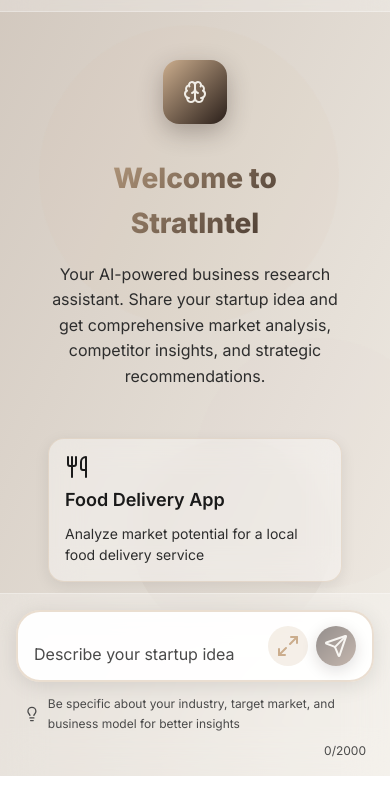
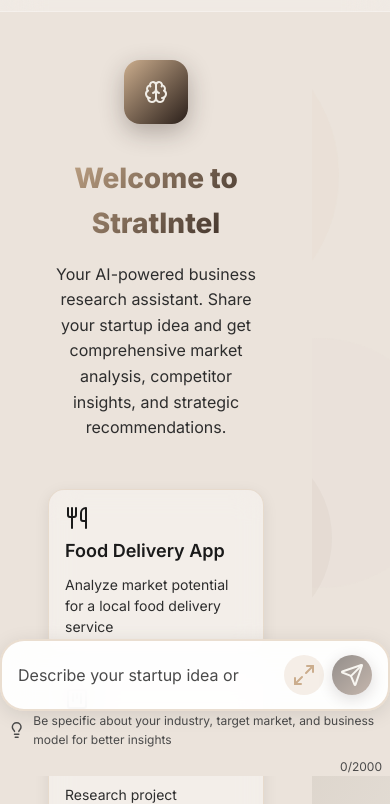
Before and after one commit to PRUDVINATH16/startIntel, a plain HTML site: page home.html in a window 390 px wide. Shown: the part 68-872 px from the top of the page. Before the commit the page ends 844 px from the top, so only its background shows below. Drawn offline with nearby package versions, Linux system fonts and the light colour scheme.

Commit message:
updated home design

```diff
--- a/backend/server.js
+++ b/backend/server.js
@@ -4,11 +4,11 @@ const connect = require('./database/db');
 const user = require('./models/users');
 const app = express();
 const cors = require('cors');
-const port = process.env.port || 5000;
+const port = process.env.port || 3000;
 const authroutes = require("./routes/auth-routes");
 
 app.use(cors({
-    origin: 'http://localhost:5500',
+    origin: true,
     credentials: true
 }));
 
@@ -19,5 +19,5 @@ app.use(express.json())
 app.use('/api/auth', authroutes)
 
 app.listen(port, () => {
-    console.log(`the server is running`);
+    console.log(`the server is running ${port}`);
 })
--- a/home.html
+++ b/home.html
@@ -146,8 +146,10 @@
             </div>
         </header>
 
+
         <!-- Chat Area -->
-        <div class="chat-area" id="chat-area">
+        <div class="chat-container-main">
+            <div class="chat-area" id="chat-area">
             <!-- Welcome Screen -->
             <div class="welcome-screen" id="welcome-screen">
                 <div class="welcome-content">
@@ -183,6 +185,7 @@
                     </div>
                 </div>
             </div>
+            </div>
 
             <!-- Chat Messages -->
             <div class="chat-messages" id="chat-messages" style="display: none;">
@@ -200,6 +203,7 @@
                         placeholder="Describe your startup idea or business concept..."
                         rows="1"
                         maxlength="2000"
+
                     ></textarea>
 
                     <div class="input-actions">
@@ -222,6 +226,7 @@
                     </div>
                 </div>
             </div>
+        </div>
         </div>
     </main>
 
@@ -257,6 +262,8 @@
                 </div>
             </div>
         </div>
+
+
     </div>
 
     <!-- Loading Overlay -->
--- a/scripts/signup-login.js
+++ b/scripts/signup-login.js
@@ -295,7 +295,7 @@ async function handleLogin(e) {
         console.log('Login data:', loginData);
 
 
-        const response = await fetch('http://localhost:3000/api/auth/login', {
+        const response = await fetch('/api/auth/login', {
             method: 'POST',
             headers: {
                 'Content-Type': 'application/json'
@@ -371,13 +371,15 @@ async function handleSignup(e) {
         console.log('Signup data:', signupData);
 
 
-        const response = await fetch('http://localhost:3000/api/auth/register', {
+        const response = await fetch('/api/auth/register', {
             method: 'POST',
             headers: {
                 'Content-Type': 'application/json'
             },
             body: JSON.stringify(signupData)
         });
+
+        console.log(response);
 
         const result = await response.json();
         console.log(result);
--- a/styles/home.css
+++ b/styles/home.css
@@ -53,6 +53,7 @@ body {
   height: 100%;
   z-index: -1;
   overflow: hidden;
+  background-color: var(--sand);
 }
 
 .bg-element {
@@ -707,23 +708,26 @@ body {
   background: linear-gradient(135deg, var(--golden-beige), var(--dark-brown));
   color: var(--off-white);
 }
-
+.chat-container-main
+{
+  max-width : 80vw;
+  background-color: var(--sand);
+}
 /* Input Area */
 .input-area {
-  padding: 1.5rem 2rem;
-  background: rgba(255, 255, 255, 0.25);
-  backdrop-filter: blur(20px);
-  border-top: 1px solid rgba(255, 255, 255, 0.3);
+  background: transparent;
   position: sticky;
   bottom: 0;
   z-index: 50;
+  margin: auto;
+  min-width: 70vw;
 }
 
-.input-container {
+/* .input-container {
   max-width: 800px;
-  margin: 0 auto;
+  margin: auto;
   width: 100%;
-}
+} */
 
 .input-wrapper {
   background: rgba(255, 255, 255, 0.95);
@@ -732,7 +736,7 @@ body {
   border-radius: 1.5rem;
   padding: 1rem 1.25rem;
   display: flex;
-  align-items: flex-end;
+  align-items: center;
   gap: 1rem;
   transition: all 0.3s ease;
   position: relative;
@@ -747,9 +751,10 @@ body {
 
 .message-input {
   flex: 1;
+  background: transparent;
   border: none;
   outline: none;
-  background: transparent;
+  box-shadow: none;
   font-size: 1rem;
   color: var(--text-primary);
   resize: none;
@@ -759,6 +764,11 @@ body {
   font-family: inherit;
   font-weight: 400;
   padding: 0;
+}
+.message-input:focus
+{
+  outline: none;
+  border: none;
 }
 
 .message-input::placeholder {
@@ -816,10 +826,12 @@ body {
 
 .input-footer {
   display: flex;
-  justify-content: space-between;
+  background-color: var(--sand);
   align-items: center;
-  margin-top: 0.75rem;
+  justify-content:space-around;
+  border-bottom: 5px;
   padding: 0 0.5rem;
+  max-width:100vw;
 }
 
 .input-hint {
@@ -921,6 +933,7 @@ body {
   background: rgba(255, 255, 255, 0.5);
   resize: none;
   outline: none;
+  scrollbar-width:none;
   font-family: inherit;
   line-height: 1.6;
   min-height: 200px;
@@ -1086,9 +1099,6 @@ body {
     margin-bottom: 1rem;
   }
 
-  .input-area {
-    padding: 1rem;
-  }
 
   .input-wrapper {
     padding: 0.875rem 1rem;
```
Also changed, not shown: styles/index.css (line endings or trailing spaces).
